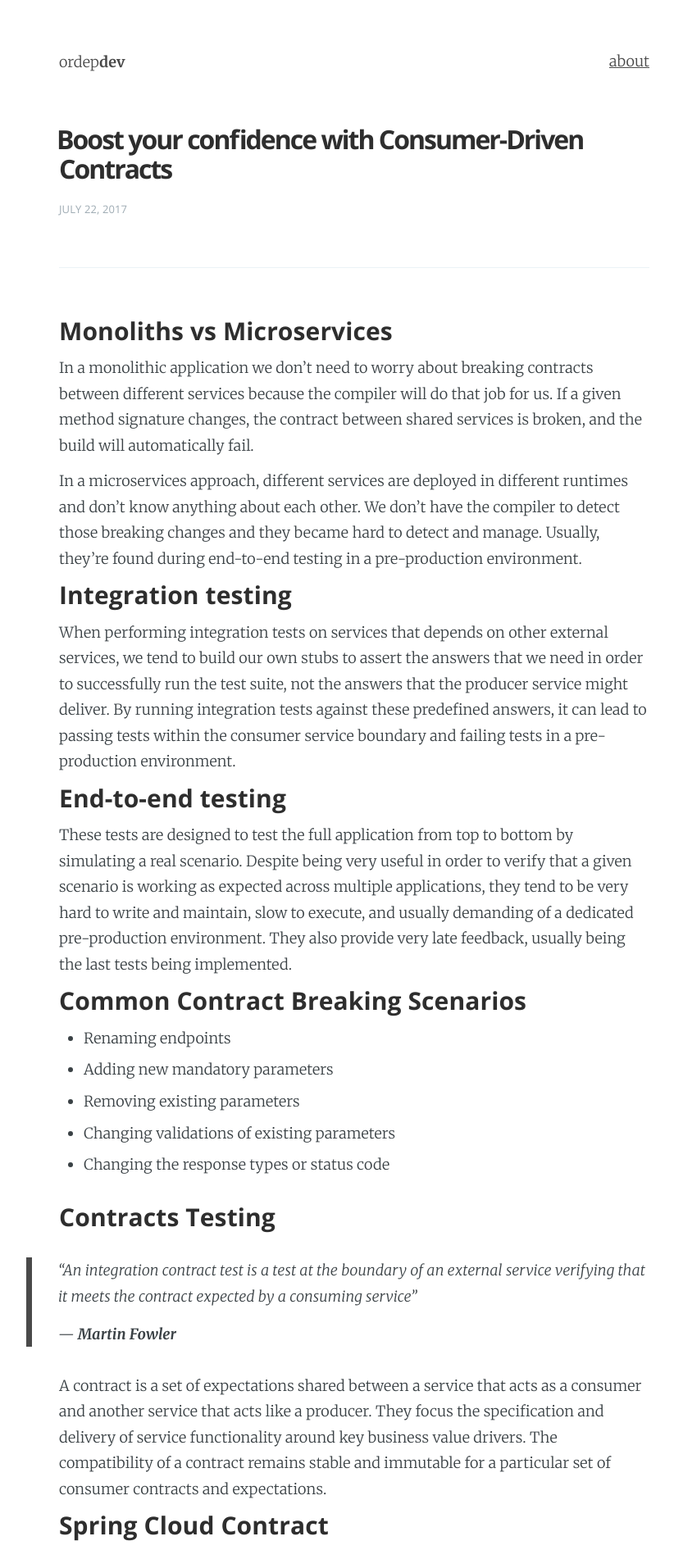
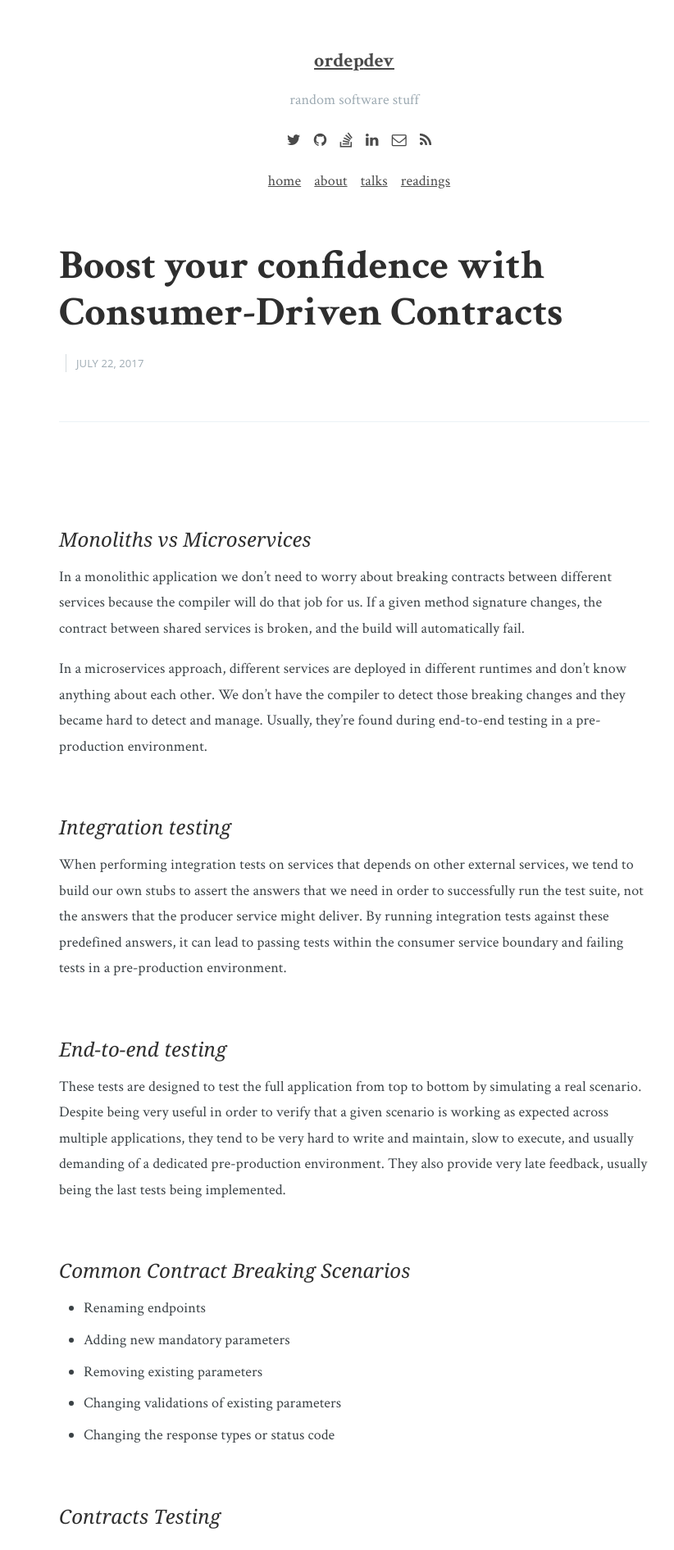
Before and after one commit to ordepdev/ordepdev.github.io, a Jekyll site: the page built from _posts/2017-07-22-boost-your-confidence-with-consumer-driven-contracts.md, in a window 1280 px wide. Shown: the top 1891 px of the page at 82% size, without its empty margins (208-1030 px from the left). Built offline with Jekyll 4.4.1, drawn with Linux system fonts in a browser that asks for light colours.

Commit message:
layout improvements

```diff
--- a/_includes/header.html
+++ b/_includes/header.html
@@ -1,9 +1,22 @@
 <header>
-  <a href="/" class="site">ordep<span class="b">dev</span></a>
+  <div id="ordepdev">
+    <h1><a href="/">ordep<span class="b">dev</span></a></h1>
+    <p>random software stuff</p>
+  </div>
 
   <ul>
-    <li>
-      <a href="/about.html">about</a>
-    </li>
+    <li><a href="https://twitter.com/ordepdev"><i class="fa fa-twitter" aria-hidden="true"></i></a></li>
+    <li><a href="https://github.com/ordepdev"><i class="fa fa-github" aria-hidden="true"></i></a></li>
+    <li><a href="https://stackoverflow.com/users/1942642/pedro-tavares"><i class="fa fa-stack-overflow" aria-hidden="true"></i></a></li>
+    <li><a href="https://www.linkedin.com/in/ordepdev"><i class="fa fa-linkedin" aria-hidden="true"></i></a></li>
+    <li><a href="mailto:pedrotavares.dev@gmail.com"><i class="fa fa-envelope-o" aria-hidden="true"></i></a></li>
+    <li><a href="/feed.xml"><i class="fa fa-rss" aria-hidden="true"></i></a></li>
+  </ul>
+
+  <ul>
+    <li><a href="/">home</a></li>
+    <li><a href="/about.html">about</a></li>
+    <li><a href="/talks.html">talks</a></li>
+    <li><a href="/readings.html">readings</a></li>
   </ul>
 </header>
--- a/_layouts/default.html
+++ b/_layouts/default.html
@@ -11,10 +11,11 @@
     <meta name="MobileOptimized" content="320" />
     <meta name="viewport" content="width=device-width, initial-scale=1.0" />
 
+    <link href="https://maxcdn.bootstrapcdn.com/font-awesome/4.7.0/css/font-awesome.min.css" rel="stylesheet" integrity="sha384-wvfXpqpZZVQGK6TAh5PVlGOfQNHSoD2xbE+QkPxCAFlNEevoEH3Sl0sibVcOQVnN" crossorigin="anonymous">
+    <link href="https://fonts.googleapis.com/css?family=Crimson+Text:400,400i,600,700|Source+Code+Pro" rel="stylesheet">
     <link rel="stylesheet" type="text/css" href="/assets/css/screen.css" />
-    <link rel="stylesheet" type="text/css" href="//fonts.googleapis.com/css?family=Merriweather:300,700,700italic,300italic|Open+Sans:700,400" />
+    <link rel="stylesheet" type="text/css" href="/assets/css/main.css" />
 
-    <link rel="stylesheet" type="text/css" href="/assets/css/main.css" />
 
 </head>
 <body class="{% if page.post_class %}{{page.post_class}}{% else %}home-template{% endif %}">
--- a/_layouts/post.html
+++ b/_layouts/post.html
@@ -6,7 +6,7 @@ archive: false
 
 <div class="content">
     <article>
-        <header class="post-header">
+        <div class="post-header">
             <div class="post-title">
                 <h1>{{ page.title }}</h1>
                 <section class="post-meta">
--- a/_sass/_syntax.scss
+++ b/_sass/_syntax.scss
@@ -97,7 +97,6 @@ pre code {
 .highlight {
   margin-bottom: 1.75em;
   padding: 1rem 1.25rem;
-  background-color: #f5f5f5;
   border-radius: .15rem;
 }
 .highlight pre {
--- a/assets/css/main.scss
+++ b/assets/css/main.scss
@@ -7,16 +7,25 @@
 
 header {
   margin: 60px 0;
-  .site {
+  text-align: center;
+
+  #ordepdev {
     text-decoration: none;
+    h1 {
+      font-size: 24px;
+    }
+    span.b {
+      font-weight: bold;
+    }
+    p {
+      color: $color-grey;
+    }
   }
-  span.b {
-    font-weight: bold;
-  }
+
   ul {
-    float: right;
     list-style: none;
     line-height: 16px;
+    padding: 0;
 
     li {
       display: inline-block;
@@ -29,6 +38,7 @@ header {
   max-width: $width-content;
   margin: 0 auto;
   padding: 0 20px;
+
   ul.list-posts {
     padding-left: 0;
     list-style: none;
@@ -47,30 +57,45 @@ header {
       font-size: 16px;
       text-decoration: none;
       border-bottom: 1px solid $color-grey;
-
       &:hover {
         border-color: #000;
       }
     }
-
   }
 }
 
-.post-date {
-  border-left: none;
-  margin-left: 0;
-  padding-left: 0;
+article {
+  h2 {
+    font: 600 30px/24px "Crimson", Georgia, serif;
+    margin: 69px 0 0 0;
+  }
+
+  h3 {
+    font: italic 24px/24px "Crimson", Georgia, serif;
+    margin: 71px 0 0 0;
+  }
 }
 
-h1 {
-  font-size: 32px;
+// .post-date {
+//   border-left: none;
+//   margin-left: 0;
+//   padding-left: 0;
+// }
+
+// h1 {
+//   font-size: 32px;
+// }
+
+// h4 {
+//   margin-top: 40px;
+//   margin-bottom: 20px;
+// }
+
+// p {
+//   margin-bottom: 12px;
+// }
+
+pre, code {
+  font: normal 13px/20px "Source Code Pro", Menlo, Consolas, Monaco, monospace;
+  background: #faf8f5;
 }
-
-h4 {
-  margin-top: 40px;
-  margin-bottom: 20px;
-}
-
-p {
-  margin-bottom: 12px;
-}
--- a/assets/css/screen.css
+++ b/assets/css/screen.css
@@ -149,7 +149,7 @@ html {
 
 body {
     max-height: 100%;
-    font-family: "Merriweather", serif;
+    font-family: "Crimson Text", serif;
     letter-spacing: 0.01rem;
     font-size: 1.8rem;
     line-height: 1.75em;
@@ -175,18 +175,15 @@ h4, h5, h6 {
     color: #2E2E2E;
     line-height: 1.15em;
     margin: 0 0 0.4em 0;
-    font-family: "Open Sans", sans-serif;
+    font-family: "Crimson Text", sans-serif;
 }
 
 h1 {
     font-size: 5rem;
-    letter-spacing: -2px;
-    text-indent: -3px;
 }
 
 h2 {
     font-size: 3.6rem;
-    letter-spacing: -1px;
 }
 
 h3 {
@@ -212,13 +209,6 @@ a {
 
 a:hover {
     color: #111;
-}
-
-p, ul, ol, dl {
-    -webkit-font-feature-settings: 'liga' 1, 'onum' 1, 'kern' 1;
-    -moz-font-feature-settings: 'liga' 1, 'onum' 1, 'kern' 1;
-    -o-font-feature-settings: 'liga' 1, 'onum' 1, 'kern' 1;
-    margin: 0 0 1.75em 0;
 }
 
 ol, ul {
@@ -645,7 +635,7 @@ margin on the iframe, cause it breaks stuff. */
     font-size: 2rem;
     line-height: 1.5em;
     font-weight: 400;
-    font-family: "Merriweather", serif;
+    font-family: "Crimson Text", serif;
     letter-spacing: 0.01rem;
     color: rgba(255,255,255,0.8);
 }
@@ -1136,7 +1126,7 @@ body:not(.post-template) .post-title {
 /* Location, website, and link */
 .author-profile .author-meta {
     margin: 2rem 0;
-    font-family: "Merriweather", serif;
+    font-family: "Crimson Text", serif;
     letter-spacing: 0.01rem;
     font-size: 1.7rem;
 }
```
Also changed, not shown: talks/index.md (added, +9 -0 lines), 3 other files.
